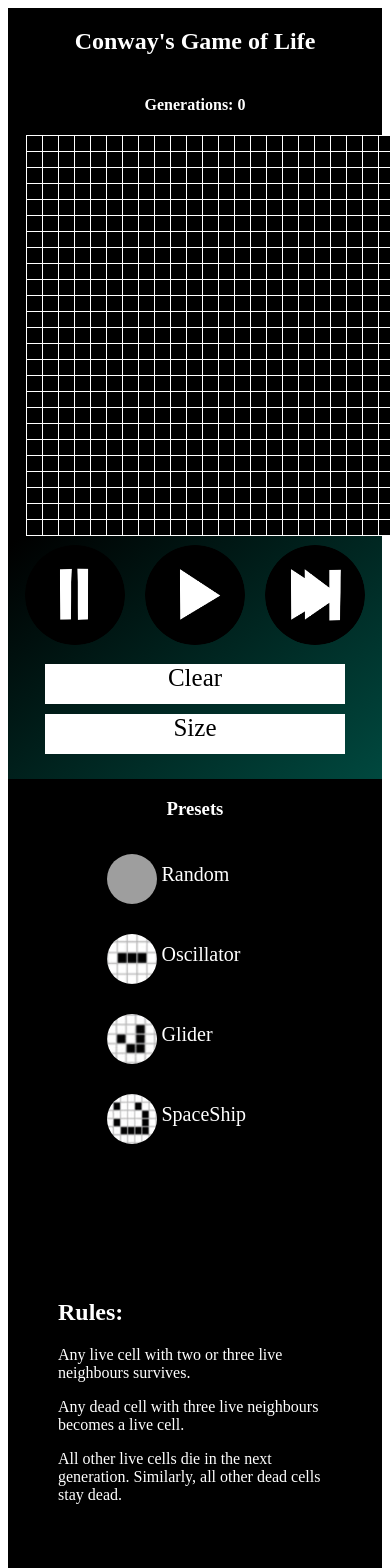
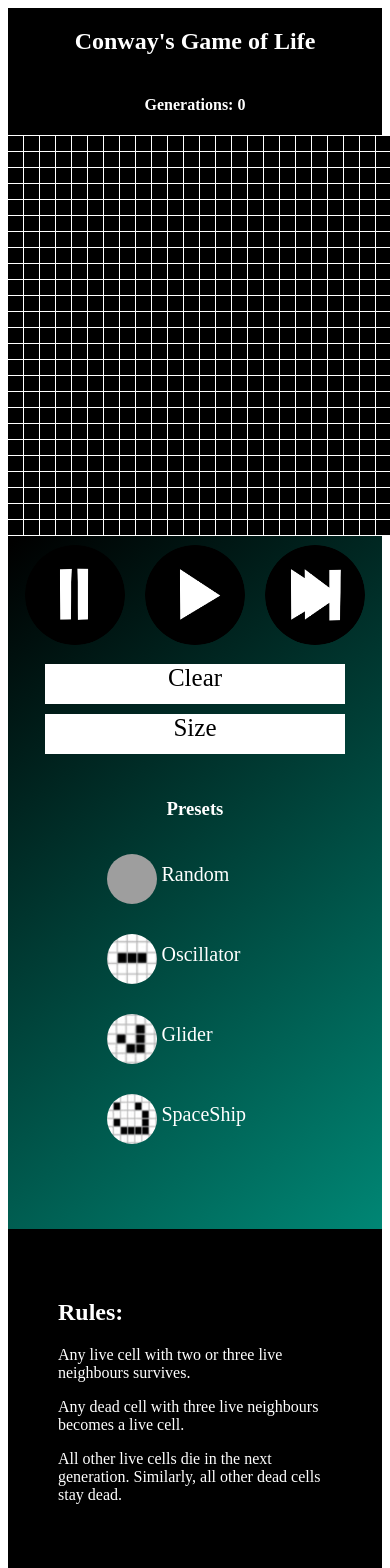
Before and after one commit to TreyMcGarity/Game_Of_Life, a React (Create React App) app in the folder game_of_life/: page / in a window 390 px wide. Shown: the top 1568 px of the page. Built offline with nearby package versions, Linux system fonts and the light colour scheme; grey boxes are pictures that could not be loaded; the HTML template or start-up script is replaced by a standard one.

Commit message:
updated responsiveness and desktop layout, pretty much final project

```diff
--- a/game_of_life/src/components/Game.jsx
+++ b/game_of_life/src/components/Game.jsx
@@ -251,13 +251,13 @@ class Game extends React.Component {
                     <h4>Generations: {this.state.generations}</h4>
                 </div>
                 <div className="main">
-
                     <Grid
                         grid={this.state.grid}
                         rows={this.rows}
                         columns={this.columns}
                         selectCell={this.selectCell}
                     />
+                    <div>
                         <Controls
                             play={this.play}
                             pause={this.pause}
@@ -272,6 +272,7 @@ class Game extends React.Component {
                             spaceShipSeed={this.spaceShipSeed}
                         />
                     </div>
+                </div>
 
             </div>
         )
--- a/game_of_life/src/styles/Game.css
+++ b/game_of_life/src/styles/Game.css
@@ -12,14 +12,20 @@
     color: white;
 }
 
+.main {
+    display: flex;
+    justify-content: left;
+    flex-direction: row-reverse;
+}
+
 @media (max-width: 600px) {
     .top {
         display: flex;
         flex-direction: column;
     }
+
+    .main {
+        display: flex;
+        flex-direction: column;
+    }
 }
-
-.main {
-    display: flex;
-    flex-direction: column;
-}
--- a/game_of_life/src/styles/Grid.css
+++ b/game_of_life/src/styles/Grid.css
@@ -1,11 +1,11 @@
 .grid {
-    margin: 0 25%;
+    margin: 0 5%;
     line-height: 0;
 }
 
 @media (max-width: 600px) {
     .grid {
-        margin: 0 5%;
+        margin: 0;
     }
 }
 
@@ -18,5 +18,5 @@
 }
 
 .large {
-    width: 640px;
+    width: 630px;
 }
--- a/game_of_life/src/styles/Presets.css
+++ b/game_of_life/src/styles/Presets.css
@@ -7,7 +7,6 @@
     height: 450px;
     margin: 5%;
     color: white;
-    background-color: black;
 }
 
 @media (max-width: 600px) {
```
Lines whose indentation alone changed are shown as unchanged.
